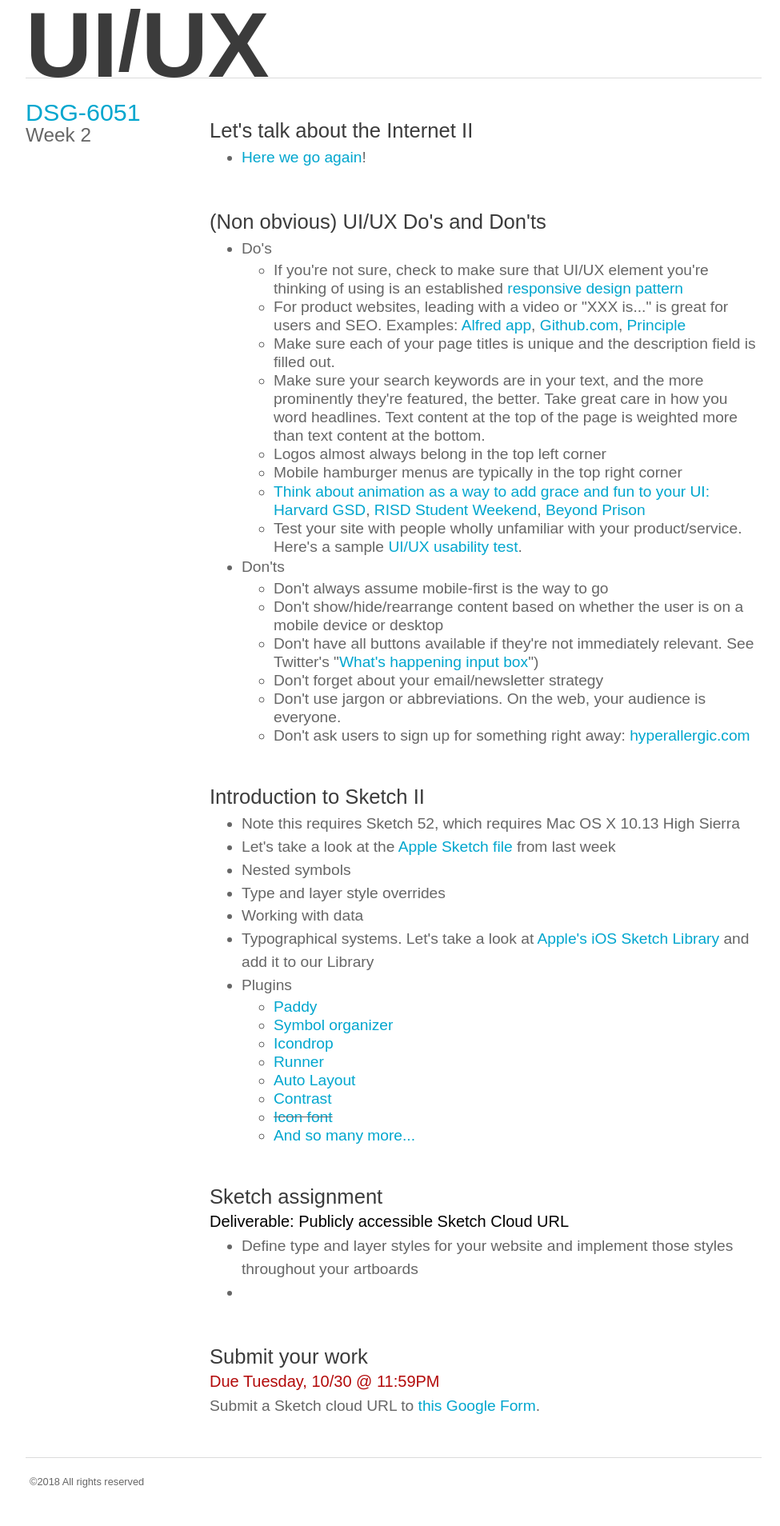
After one commit to ericcorriel/mfad, a PHP site: page /2018-2019/week-2/index.php in a window 1280 px wide. The commit adds this page. Shown: the whole page at 80% size, without its empty margins (148-1123 px from the left). Run offline with PHP 8.4, Linux system fonts and the light colour scheme; some libraries are stand-ins or nearby versions.

Commit message:
preparing week 2

```diff
--- /dev/null
+++ b/2018-2019/week-2/index.php
@@ -0,0 +1,81 @@
+<?php
+include($_SERVER['DOCUMENT_ROOT'] .  "/config.php");
+include($_SERVER['DOCUMENT_ROOT'] . "/includes/formattop.php"); ?>
+
+	<div class="page">
+		<div class="pagename"><a href='/'>DSG-6051</a><br /><span class='subpagename'>Week 2</span></div>
+		<div class="pagecontent">
+
+			<h3 class="unstack">Let's talk about the Internet II</h3>
+			<ul>
+				<li><a href='https://docs.google.com/presentation/d/192VbzLbHSPRAPS4WtiITQqXhbz8Nii1HQFccgG8qVZM/edit?usp=sharing' target='_blank' >Here we go again</a>!</li>
+			</ul>
+
+			<h3 class="unstack">(Non obvious) UI/UX Do's and Don'ts</h3>
+			<ul>
+				<li>Do's
+					<ul>
+						<li>If you're not sure, check to make sure that UI/UX element you're thinking of using is an established <a href='https://bradfrost.github.io/this-is-responsive/patterns.html' target='_blank'>responsive design pattern</a></li>
+						<li>For product websites, leading with a video or "XXX is..." is great for users and SEO. Examples: <a href='https://www.alfredapp.com/'>Alfred app</a>, <a href='https://github.com/' target='_blank' >Github.com</a>, <a href='http://principleformac.com/' target='_blank' >Principle</li>
+						<li>Make sure each of your page titles is unique and the description field is filled out.</li>
+						<li>Make sure your search keywords are in your text, and the more prominently they're featured, the better. Take great care in how you word headlines. Text content at the top of the page is weighted more than text content at the bottom.</li>
+						<li>Logos almost always belong in the top left corner</li>
+						<li>Mobile hamburger menus are typically in the top right corner</li>
+						<li>Think about animation as a way to add grace and fun to your UI: <a href='http://www.gsd.harvard.edu/' target='_blank' >Harvard GSD</a>, <a href='http://2017.risdweekend.com/students/' target='_blank' >RISD Student Weekend</a>, <a href='http://www.beyondprison.us/' target='_blank' >Beyond Prison</a></li>
+						<li>Test your site with people wholly unfamiliar with your product/service. Here's a sample <a href='https://docs.google.com/document/d/10W085RLPfqg3cCzif-lP2NhodpdaCRvA3oU1kTZYWJo/edit?usp=sharing' target='_blank' >UI/UX usability test</a>.</li>
+					</ul>
+				</li>
+
+				<li>Don'ts
+					<ul>
+						<li>Don't always assume mobile-first is the way to go</li>
+						<li>Don't show/hide/rearrange content based on whether the user is on a mobile device or desktop</li>
+						<li>Don't have all buttons available if they're not immediately relevant. See Twitter's "<a href='https://twitter.com' target='_blank' >What's happening input box</a>")</li>
+						<li>Don't forget about your email/newsletter strategy</li>
+						<li>Don't use jargon or abbreviations. On the web, your audience is everyone.</li>
+						<li>Don't ask users to sign up for something right away: <a href='https://hyperallergic.com/' target='_blank' >hyperallergic.com</a></li>
+					</ul>
+				</li>
+			</ul>
+
+			<h3 class="unstack">Introduction to Sketch II</h3>
+			<ul>
+				<li>Note this requires Sketch 52, which requires Mac OS X 10.13 High Sierra</li>
+				<li>Let's take a look at the <a href='../week-1/apple.com.sketch.zip'>Apple Sketch file</a> from last week</li>
+				<li>Nested symbols</li>
+				<li>Type and layer style overrides</li>
+				<li>Working with data</li>
+				<li>Typographical systems. Let's take a look at <a href='https://developer.apple.com/design/resources/' target='_blank' >Apple's iOS Sketch Library</a> and add it to our Library</li>
+				<li>Plugins
+					<ul>
+						<li><a href='https://github.com/DWilliames/paddy-sketch-plugin' target='_blank'>Paddy</a></li>
+						<li><a href='https://github.com/sonburn/symbol-organizer' target='_blank' >Symbol organizer</a></li>
+						<li><a href='https://github.com/Iconscout/icondrop' target='_blank' >Icondrop</a></li>
+						<li><a href='https://sketchrunner.com/' target='_blank' >Runner</a></li>
+						<li><a href='https://animaapp.github.io/' target='_blank' >Auto Layout</a></li>
+						<li><a href='https://github.com/romannurik/Sketch-Contrast#readme' target='_blank' >Contrast</a></li>
+						<li><del><a href='https://github.com/keremciu/sketch-iconfont' target='_blank' >Icon font</a></del></li>
+						<li><a href='https://sketchapp.com/extensions/plugins/' target='_blank' >And so many more...</a></li>
+					</ul>
+				</li>
+			</ul>
+
+
+			<h3 class="unstack">Sketch assignment</h3>
+			<h4>Deliverable: Publicly accessible Sketch Cloud URL</h4>
+			<ul>
+				<li>Define type and layer styles for your website and implement those styles throughout your artboards</li>
+				<li>
+				</li>
+			</ul>
+
+			<h3 class="unstack">Submit your work</h3>
+			<h4 class='alert'>Due Tuesday, 10/30 @ 11:59PM</h4>
+			<p>Submit a Sketch cloud URL to <a href='https://docs.google.com/forms/d/e/1FAIpQLSewZhl0tw7gifFKxlFmaJvmLHvaki8zMcxpyJwFGX52wm-wEg/viewform' target='_blank'>this Google Form</a>. </p>
+
+
+		</div>
+
+	</div>
+
+<?php include($_SERVER['DOCUMENT_ROOT'] . '/' . "includes/formatbottom.php"); ?>
--- a/index.php
+++ b/index.php
@@ -15,8 +15,8 @@ include($_SERVER['DOCUMENT_ROOT'] . "/includes/formattop.php"); ?>
 			<h3 class="unstack">Fall 2018</h3>
 			<ul>
 				<li><a href='/2018-2019/week-1'>Week 1 : Workshop Introduction, Internet Pop Quiz I, Sketch I</a></li>
-				<li>Week 2 : Internet Pop Quiz II, Sketch II</a></li>
-				<li>Week 3 : Web Ecosystem &amp; Technologies Overview, Prototyping for Developers I</li>
+				<li><a href='/2018-2019/week-2'>Week 2 : Internet Pop Quiz II, IxD do's and don'ts, Sketch II</a></li>
+				<li>Week 3 : Web Ecosystem &amp; Technologies Overview, Content Strategy, Prototyping for Developers I</li>
 				<li>Week 4 : How To Use A Computer, Prototyping for Developers II</a></li>
 			</ul>
 
```
